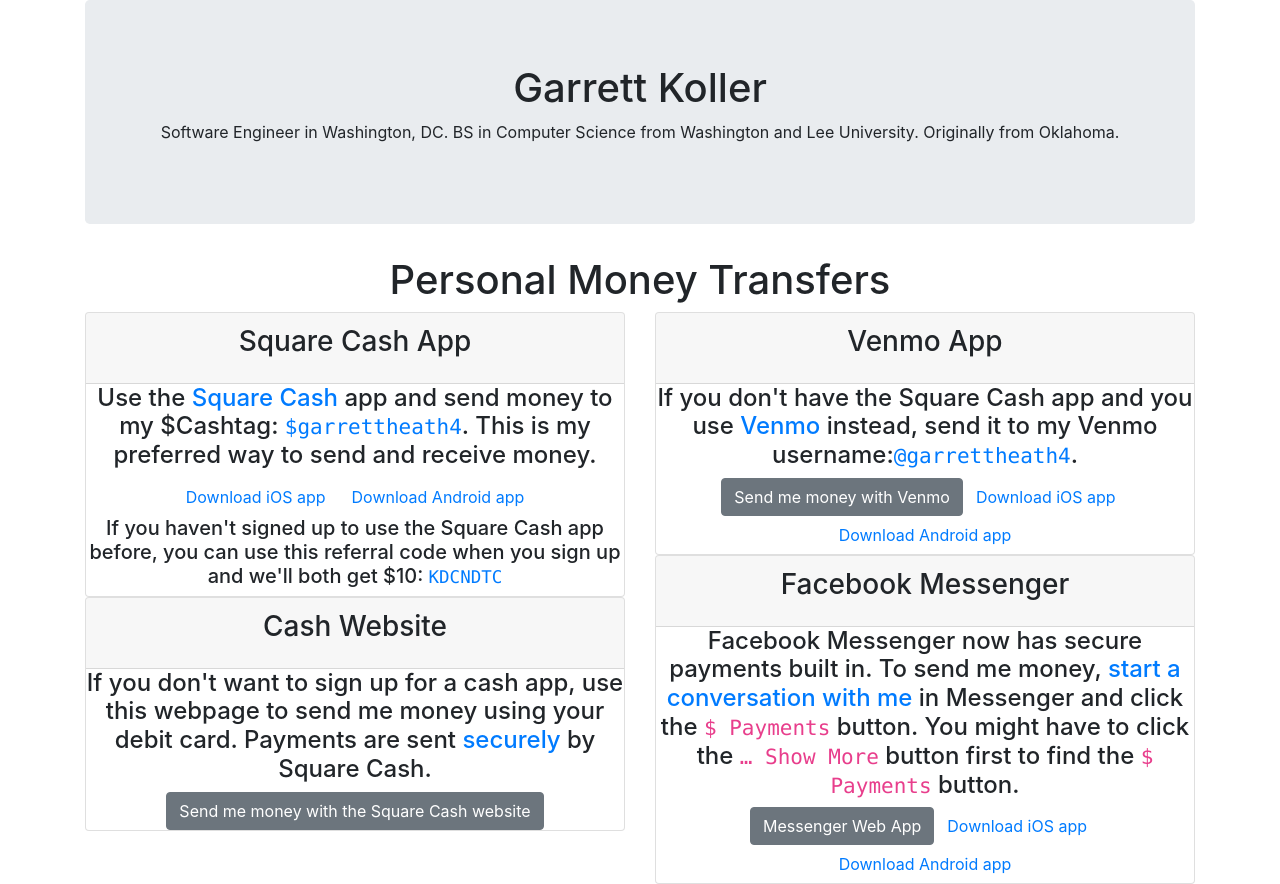
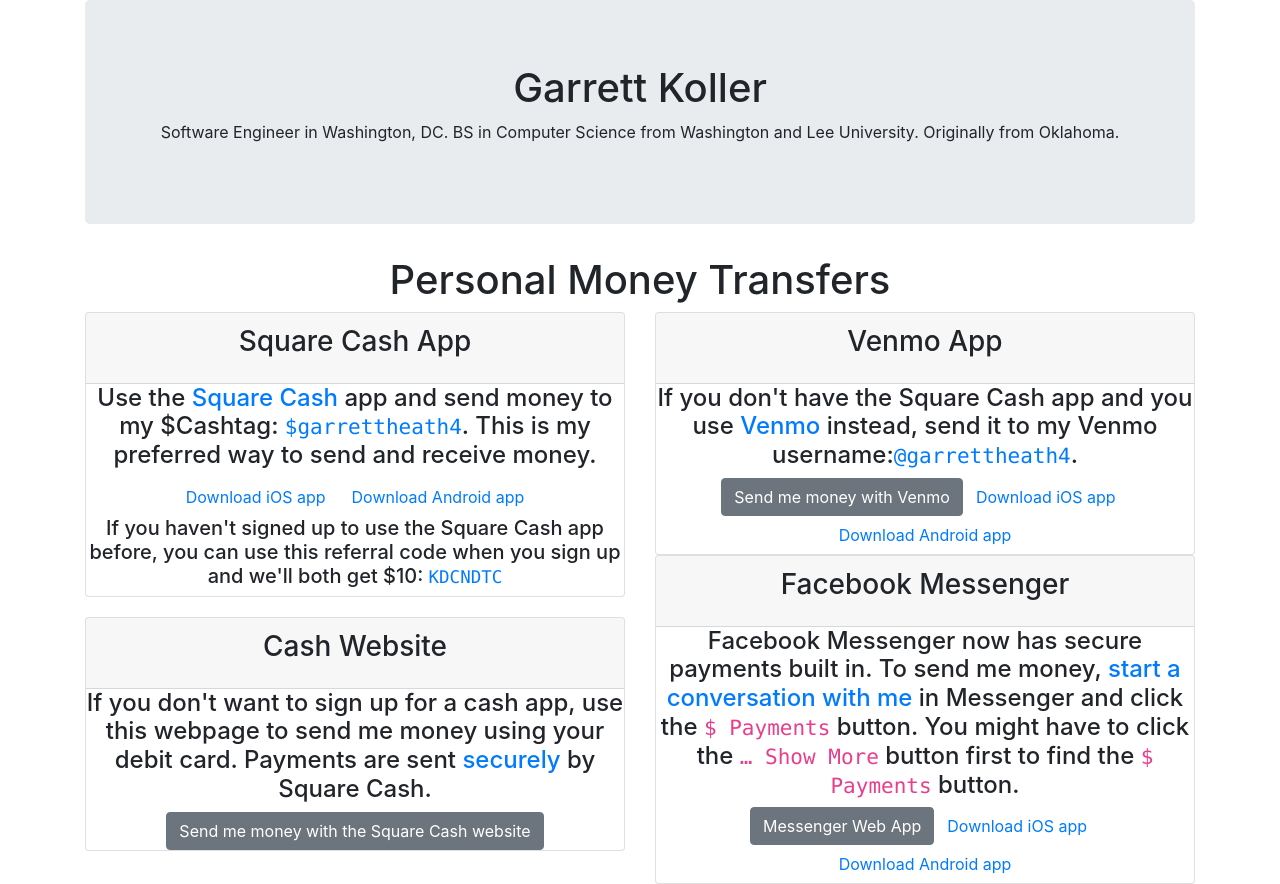
Before and after one commit to garrettheath4/money, a React (Create React App) app: page / in a window 1280 px wide. Built offline with nearby package versions, Linux system fonts and the light colour scheme.

Commit message:
WIP: Added MoneyApp component and style to abstract and generalize how each app card template looks

```diff
--- /dev/null
+++ b/src/MoneyApps/MoneyApp.css
@@ -0,0 +1,4 @@
+.MoneyApp {
+  margin-top: 20px;
+  margin-bottom: 20px;
+}
--- /dev/null
+++ b/src/MoneyApps/MoneyApp.jsx
@@ -0,0 +1,13 @@
+import React, { Component } from 'react';
+import './MoneyApp.css';
+
+class MoneyApp extends Component {
+  render() {
+    return (
+      <div className="card MoneyApp">
+      </div>
+    );
+  }
+}
+
+export default MoneyApp;
--- a/src/MoneyApps/SquareWeb.jsx
+++ b/src/MoneyApps/SquareWeb.jsx
@@ -1,9 +1,10 @@
 import React, { Component } from 'react';
+import './MoneyApp.css';
 
 class SquareWeb extends Component {
   render() {
     return (
-      <div className="card">
+      <div className="card MoneyApp">
         <div className="card-header">
           <h3 className="card-title">Cash Website</h3>
         </div>
```
